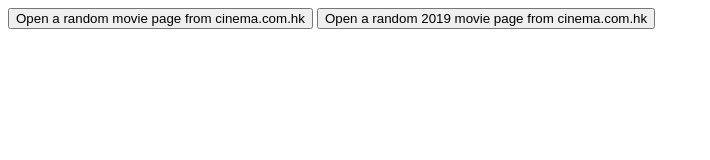
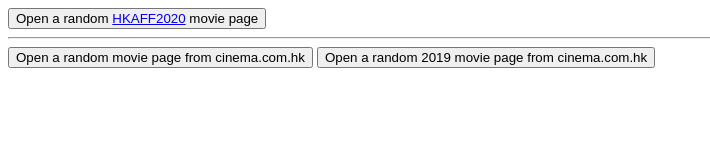
Before and after one commit to lflee/movies, a website: page index.html in a window 1280 px wide. Shown: the whole page, without its empty margins (0-710 px from the left). Drawn offline with Linux system fonts and the light colour scheme.

Commit message:
Random HKAFF2020

```diff
--- a/index.html
+++ b/index.html
@@ -9,6 +9,10 @@
     <title>峰 戲</title>
 </head>
 <body>
+
+    <button onclick="randomHKAFF2020()">Open a random <a href="https://www.hkaff.asia/tc/film/2020" target="_blank" rel="noopener">HKAFF2020</a> movie page</button>
+<hr>
+
     <button onclick="ranCinemaComHkMovie()">Open a random movie page from cinema.com.hk</button>
     <button onclick="ranCinemaComHkMovie19()">Open a random 2019 movie page from cinema.com.hk</button>
 </body>
--- a/script.js
+++ b/script.js
@@ -1,3 +1,14 @@
+function randomHKAFF2020(){
+	var min=1;
+    var max=56;
+    var random =Math.floor(Math.random() * (+max - +min)) + +min;
+    var url = "https://www.hkaff.asia/tc/film/2020/detail/" + random ;
+    var win = window.open(url, '_blank');
+    win.focus();
+}
+
+
+
 function ranCinemaComHkMovie(){
 	var min=3000;
 	var max=11465; // updated on May-6-2019
```
